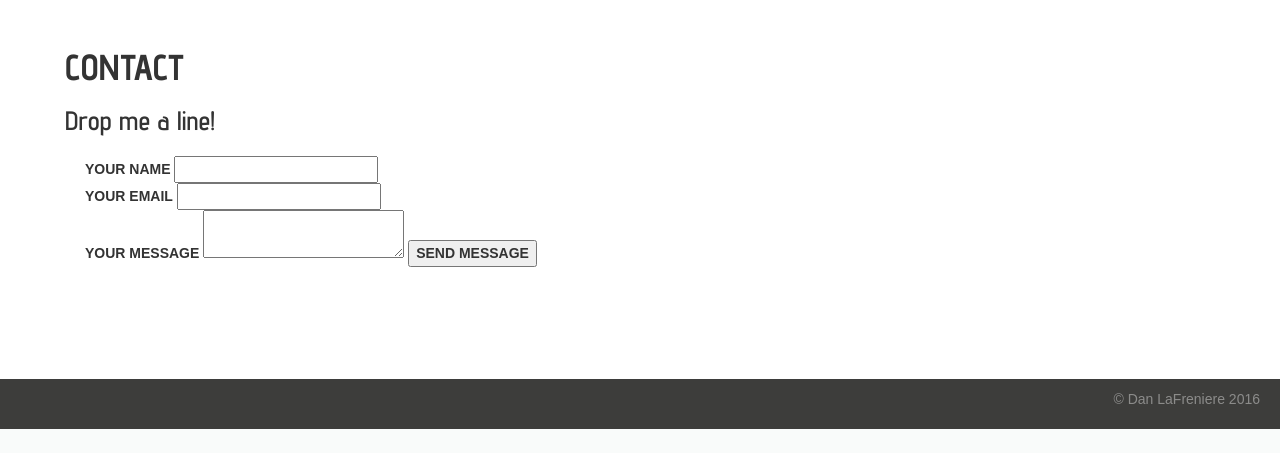
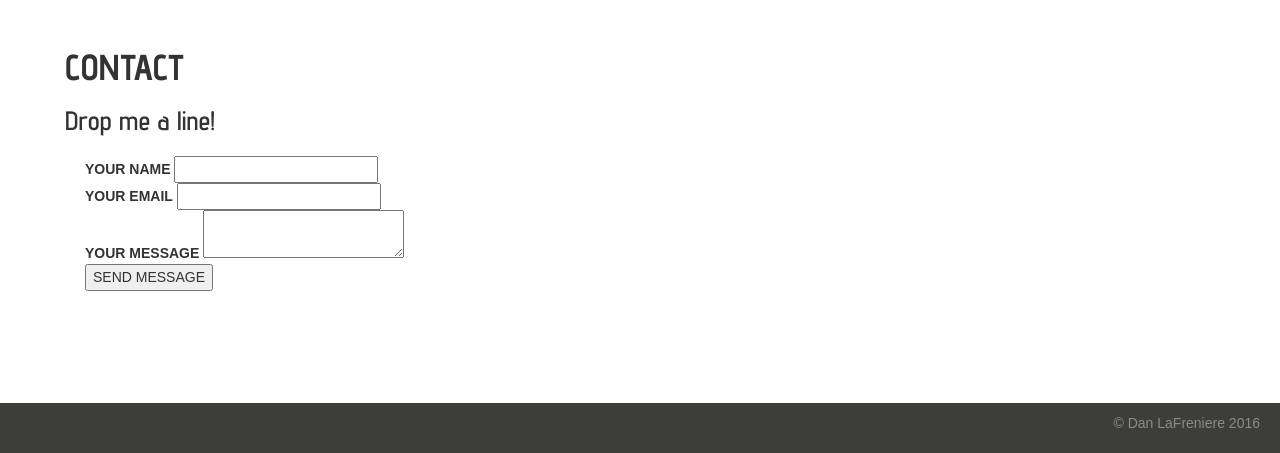
Before and after one commit to danlafreniere/Portfolio, a PHP site: page / in a window 1280 px wide. Shown: the part 1661-2114 px from the top of the page. Before the commit the page ends 2090 px from the top, so only its background shows below. Run offline with PHP 8.4, Linux system fonts and the light colour scheme; some libraries are stand-ins or nearby versions.

Commit message:
Small changes
Need to commit to work from pc now

```diff
--- a/css/style.css
+++ b/css/style.css
@@ -571,10 +571,13 @@ h2 {
 form {
     margin: 20px auto 50px;
     padding-left: 30px;
-
 }
 
-label {
+form span {
+    display: block;
+}
+
+form label {
     display: block;
     margin: auto;
 }
--- a/index.php
+++ b/index.php
@@ -113,16 +113,16 @@
                 <h2>Drop me a line!</h2>
 
                 <form method="post" action="contact.php">
-                    <label for="name"><font>YOUR NAME</font>
-                    <input type="text" id="name" name="name"<?php echo isset($fields['name']) ? 'value="' . e($fields['name']) . '"' : ''?>></input></label>
+                    <label for="name"><span>YOUR NAME
+                    <input type="text" id="name" name="name"<?php echo isset($fields['name']) ? 'value="' . e($fields['name']) . '"' : ''?>></input></label></span>
 
-                    <label for="email">YOUR EMAIL
-                    <input type="email" id="email" name="email"<?php echo isset($fields['email']) ? 'value="' . e($fields['email']) . '"' : ''?>></input></label>
+                    <label for="email"><span>YOUR EMAIL
+                    <input type="email" id="email" name="email"<?php echo isset($fields['email']) ? 'value="' . e($fields['email']) . '"' : ''?>></input></label></span>
 
-                    <label for="message">YOUR MESSAGE
+                    <label for="message"><span>YOUR MESSAGE
                     <textarea id="message" name="message"><?php echo isset($fields['message']) ? e($fields['message']) : ''?></textarea>
-
-                    <input type="submit" class="button next" value="SEND MESSAGE" name="contact_submit"></input></label>
+                    </label></span>
+                    <input type="submit" class="button next" value="SEND MESSAGE" name="contact_submit"></input>
 
 
                 </form>
```
